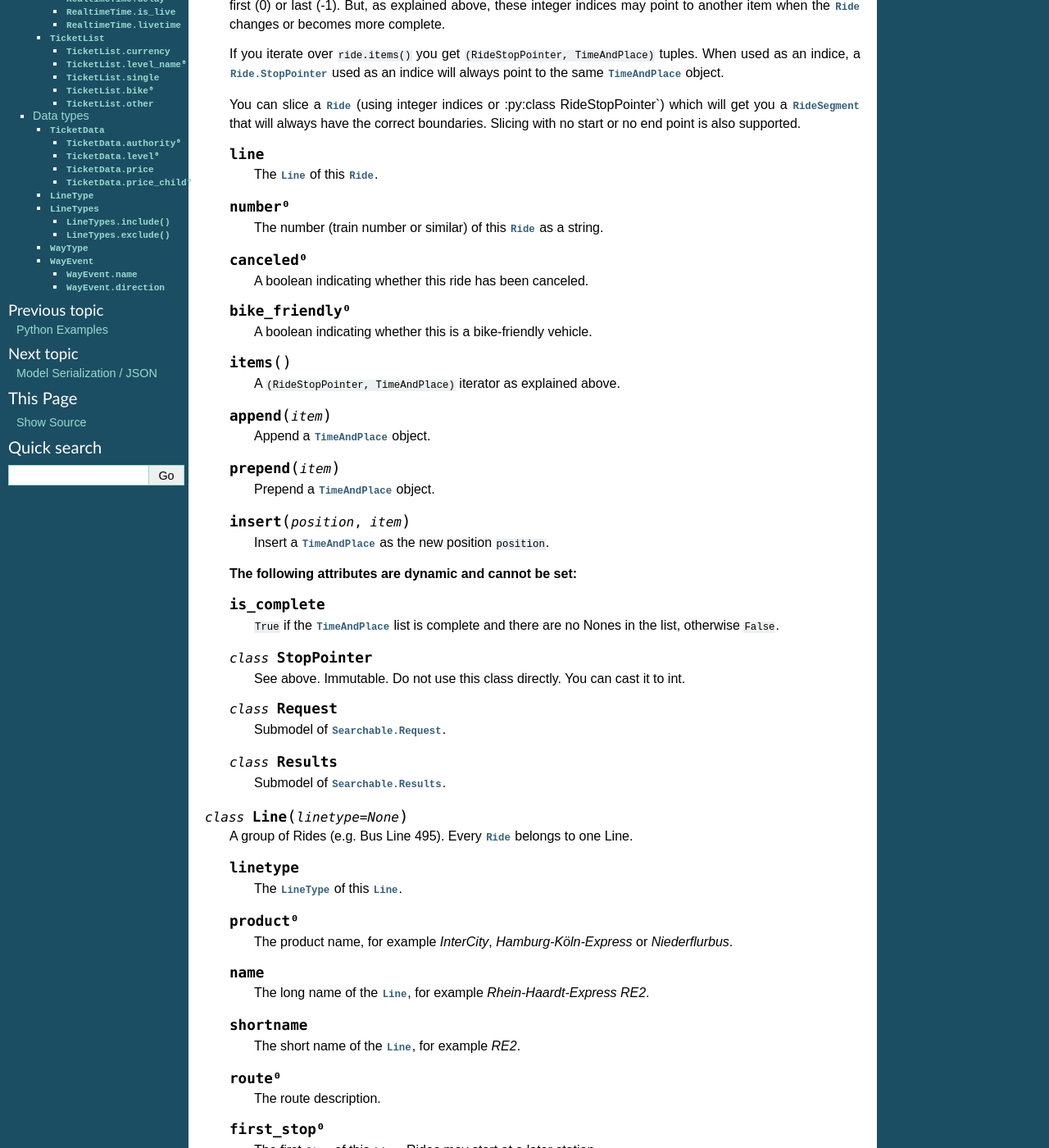
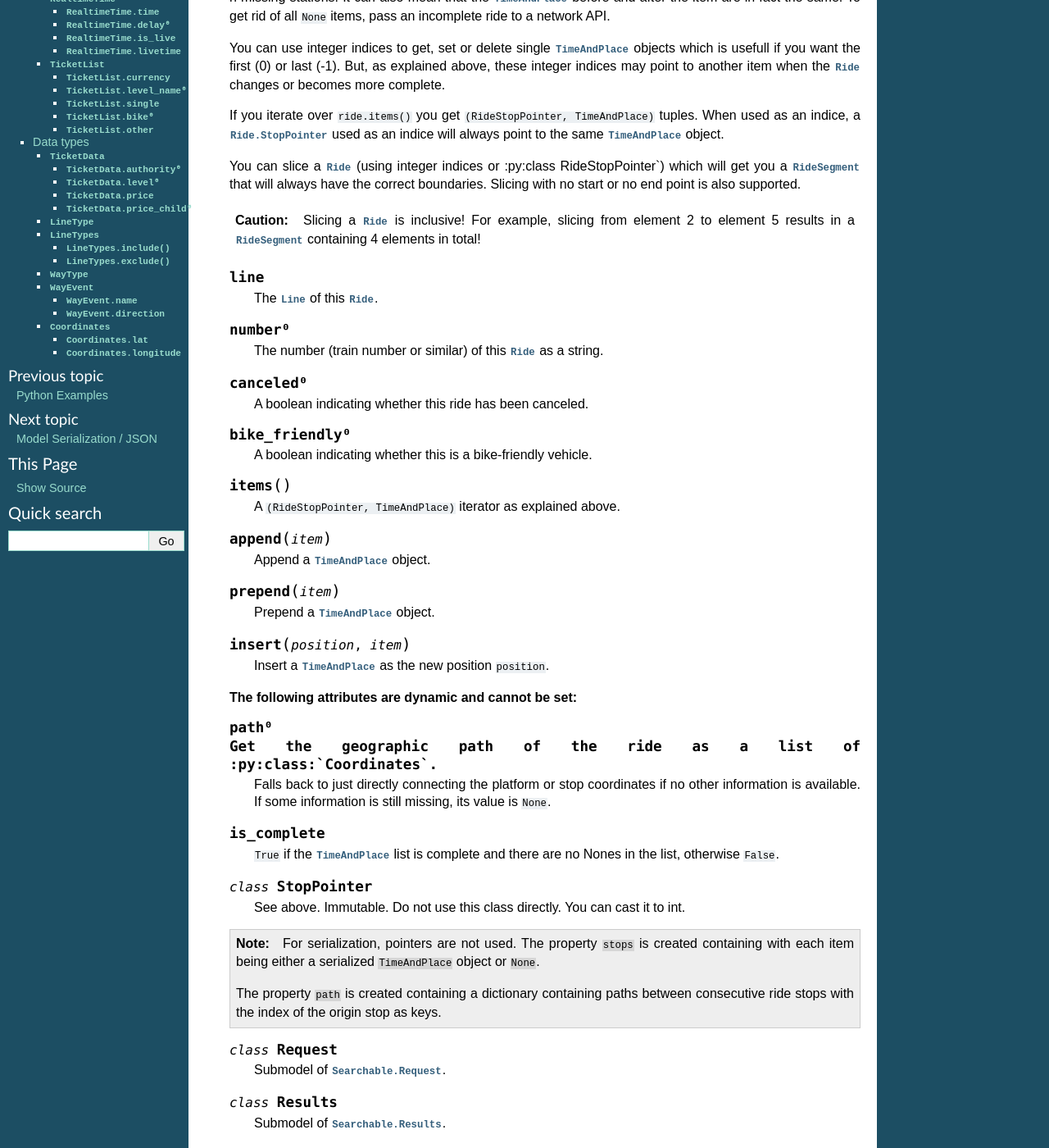
Before and after one commit to codingcatgirl/choo, a Sphinx documentation site: the page built from docs/transit/models.rst, in a window 1280 px wide and 1400 px high, scrolled down 2213 px. Shown: the whole window at 82% size. Built offline with Sphinx 7.4.7, drawn with Linux system fonts in a browser that asks for light colours; some of the changed text lies outside the part shown.

Commit message:
serialization info in the model reference

```diff
--- a/docs/transit/models.rst
+++ b/docs/transit/models.rst
@@ -78,6 +78,9 @@
         .. method:: filtered(request)
 
             Returns a new ``Results`` instance with all objects that do not match the given Request removed.
+
+        .. note::
+            For serialization, the list of results is stored in the property ``results`` as a list. Each element of this list is a two-element list containing the serialized result and the match score.
 
 
 .. py:class:: Collectable
@@ -130,6 +133,9 @@
 
     You can slice a :py:class:`Ride` (using integer indices or :py:class RideStopPointer`) which will get you a :py:class:`RideSegment` that will always have the correct boundaries. Slicing with no start or no end point is also supported.
 
+    .. caution::
+        Slicing a :py:class:`Ride` is inclusive! For example, slicing from element 2 to element 5 results in a :py:class:`RideSegment` containing 4 elements in total!
+
     .. attribute:: line
 
         The :py:class:`Line` of this :py:class:`Ride`.
@@ -150,6 +156,9 @@
 
         A ``(RideStopPointer, TimeAndPlace)`` iterator as explained above.
 
+
+
+
     .. method:: append(item)
 
         Append a :py:class:`TimeAndPlace` object.
@@ -164,6 +173,11 @@
 
     **The following attributes are dynamic and cannot be set:**
 
+    .. attribute:: path⁰
+        Get the geographic path of the ride as a list of :py:class:`Coordinates`.
+
+        Falls back to just directly connecting the platform or stop coordinates if no other information is available. If some information is still missing, its value is ``None``.
+
     .. attribute:: is_complete
 
         ``True`` if the :py:class:`TimeAndPlace` list is complete and there are no Nones in the list, otherwise ``False``.
@@ -171,6 +185,11 @@
     .. py:class:: Ride.StopPointer
 
         See above. Immutable. Do not use this class directly. You can cast it to int.
+
+    .. note::
+        For serialization, pointers are not used. The property ``stops`` is created containing with each item being either a serialized ``TimeAndPlace`` object or ``None``.
+
+        The property ``path`` is created containing a dictionary containing paths between consecutive ride stops with the index of the origin stop as keys.
 
     .. py:class:: Ride.Request
 
@@ -355,7 +374,7 @@
 
 Submodel of :py:class:`Searchable`.
 
-.. py:class:: Trip()
+.. py:class:: Trip
 
     A connection from a :py:class:`AbstractLocation` to another :py:class:`AbstractLocation`.
 
@@ -400,6 +419,9 @@
     .. attribute:: bike_friendly
 
         ``False`` if at least one :py:class:`Ride` that is part of this trip is not bike friendly. ``True`` if all of them are. ``None`` if there is no bike friendly information for all rides but those that have the information are bike friendly.
+
+    .. note::
+        For serialization. The property ``parts`` is created containing the list of **typed** serialized trip parts.
 
     .. py:class:: Trip.Request
 
@@ -499,12 +521,14 @@
 Submodels of :py:class:`Serializable`.
 
 .. py:class:: RideSegment
-
     This class created by slicing :py:class:`Ride` objects.
 
     Integer indices are not too useful in this class, either, although you can for example still use 0 and -1 to get the first or last :py:class:`RideStopPointer` of this segment.
 
-    This model is usable in the same way as a :py:class:`Ride`. Slicing will return another :py:class:`RideSegment`.
+    This model is usable in the same way as a :py:class:`Ride`. Slicing it will return another :py:class:`RideSegment` for the same :py:class:`Ride`.
+
+    .. caution::
+        Slicing a :py:class:`RideSegment` is inclusive! For example, slicing from element 2 to element 5 results in a :py:class:`RideSegment` containing 4 elements in total!
 
     .. attribute:: ride
 
@@ -519,6 +543,11 @@
 
     .. attention::
         The following attributes are **dynamic** and can not be set.
+
+    .. attribute:: path⁰
+        Get the geographic path of the ride segment as a list of :py:class:`Coordinates`.
+
+        Falls back to just directly connecting the platform or stop coordinates if no other information is available. If some information is still missing, its value is ``None``.
 
     .. attribute:: is_complete
 
@@ -539,6 +568,11 @@
     .. attribute:: arrival
 
         The arrival at the last :py:class:`Stop` of this segment as :py:class:`RealtimeTime`. Shortcut for ``segment[-1].arrival``.
+
+    .. note::
+        For serialization, the boundaries are given as integer indexes as properties ``origin`` and ``destination``. Each one can be missing if the boundary is not set. (``ride[5:]``)
+
+        Dont forget that Ride slicing is inclusive (see above)!
 
 
 .. py:class:: Way(origin: Location, destination: Location, distance: int=None)
@@ -568,6 +602,7 @@
     .. attribute:: events
 
         Events on the way (e.g. taking escalators upwards) as a (ordered) list of :py:class:`WayEvent`.
+
 
 
 
@@ -719,6 +754,9 @@
         >>> str(LineType('train.local'))
         'train.local'
 
+    .. note::
+        The serialized representation of this model is its string representation.
+
 
 .. py:class:: LineTypes(include=('', ), exclude=())
 
@@ -759,6 +797,9 @@
 
         Make sure that the given line types and all of their subtypes are not matched by the selector.
 
+    .. note::
+        For serialization, the properties ``included`` and ``excluded`` are given each containing a list of line types.
+
 
 .. py:class:: WayType(name)
 
@@ -770,6 +811,16 @@
 
         >>> WayType('walk') is WayType('walk')
         True
+
+    You can cast a :py:class:`WayType` to string if needed:
+
+    .. code-block:: python
+
+        >>> str(WayType('walk'))
+        'walk'
+
+    .. note::
+        The serialized representation of this model is its string representation.
 
 .. py:class:: WayEvent(name, direction)
 
@@ -791,3 +842,22 @@
     .. attribute:: direction
 
         ``up`` or ``down``
+
+    .. note::
+        The serialized representation of this model is a ``(name, direction)`` tuple.
+
+
+.. py:class:: Coordinates(lat, lon)
+
+    A geographic coordinate.
+
+    .. attribute:: lat
+
+        latitude as float
+
+    .. attribute:: longitude
+
+        longitude as float
+
+    .. note::
+        The serialized representation of this model is a ``(lat, lon)`` tuple.
```
Also changed, not shown: other parts of docs/transit/models.rst (+1 -1 lines).
